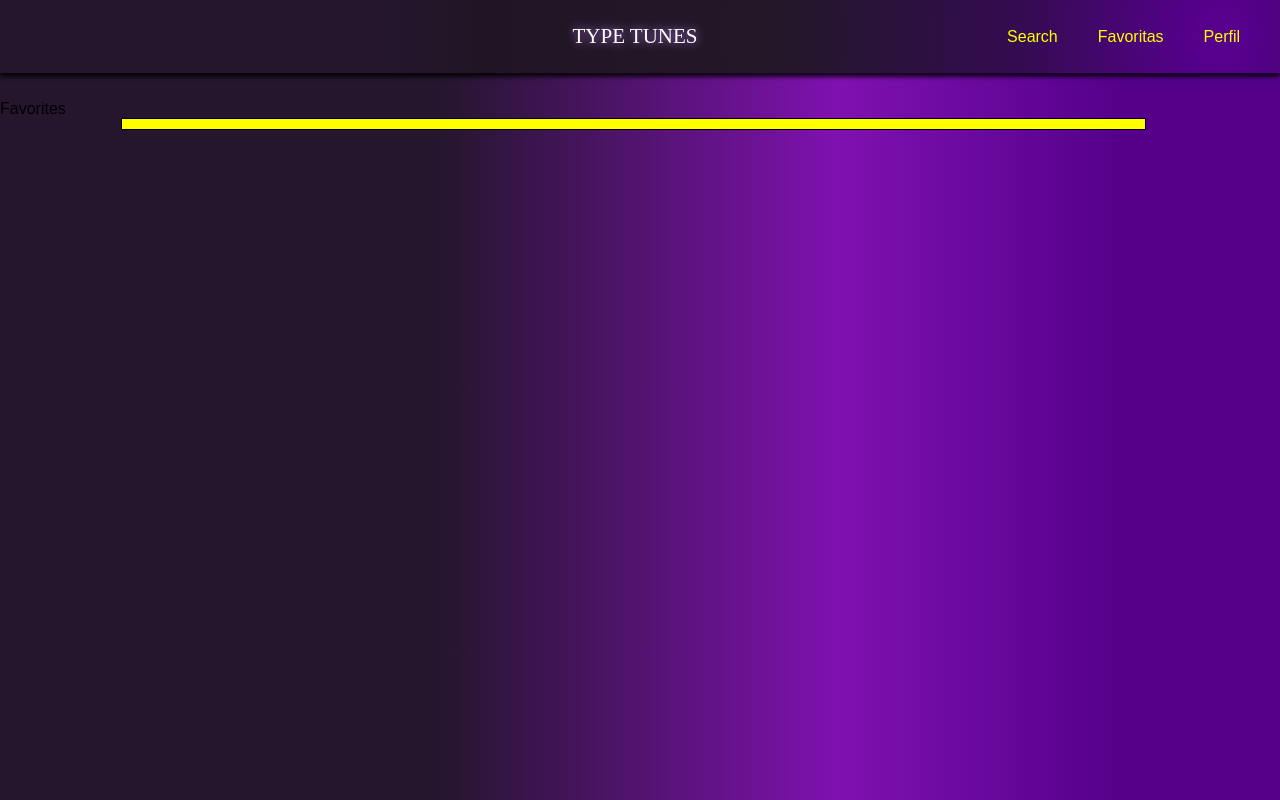
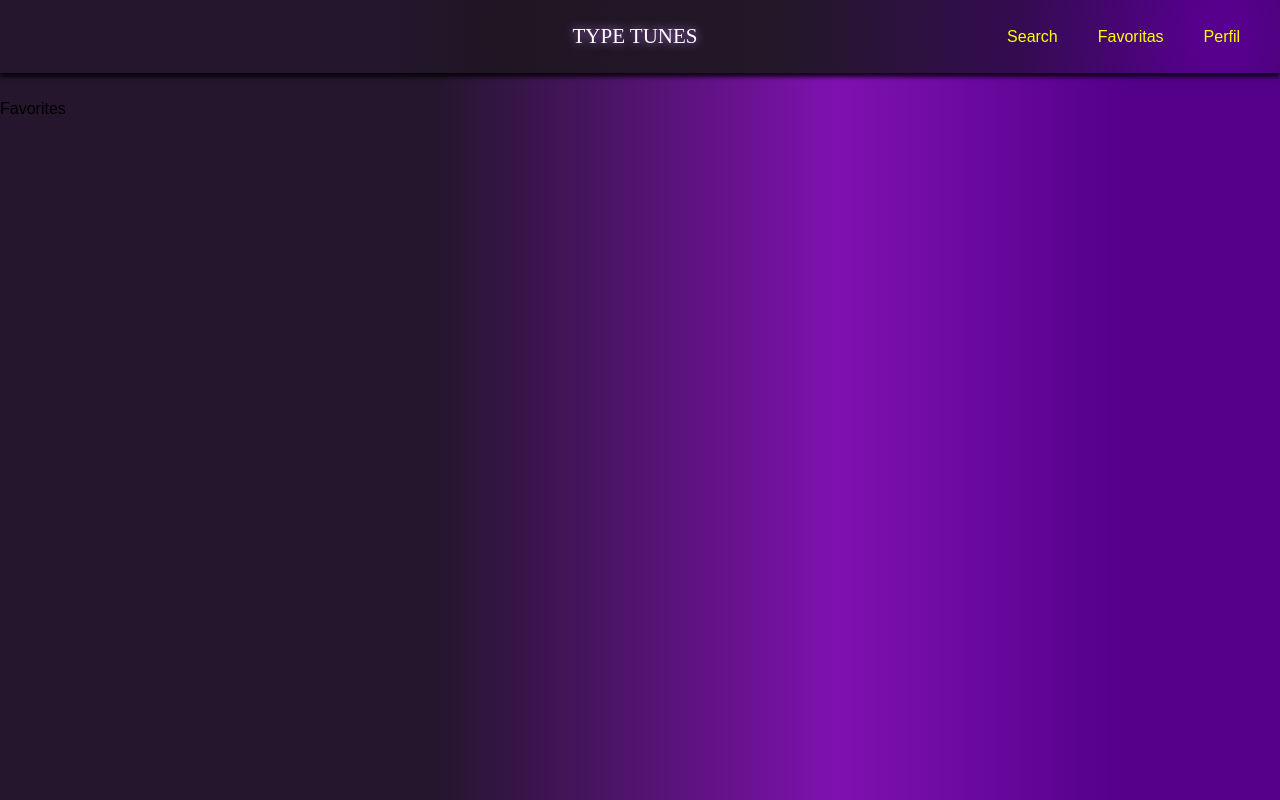
Before and after one commit to cafe51/Type-Tunes, a React (Create React App) app: page /favorites in a window 1280 px wide. Built offline with nearby package versions, Linux system fonts and the light colour scheme.

Commit message:
checkbox favoritar agora é renderizado dentro do componente MusicCard

```diff
--- a/src/index.tsx
+++ b/src/index.tsx
@@ -11,7 +11,11 @@ const GlobalStyle = createGlobalStyle`
     padding: 0;
     font-family: Arial, sans-serif;
     background-color: green;
-    background: linear-gradient(90deg, #25162E 34.29%, #7F11B0 65.42%, #54008B 87.83%);
+    background: linear-gradient(90deg,
+      #25162E 34.29%,
+      #7F11B0 65.42%,
+      #54008B 87.83%
+      );
 
   }
 
--- a/src/pages/Album/Album.tsx
+++ b/src/pages/Album/Album.tsx
@@ -8,8 +8,12 @@ import { Isong, Iartist } from '../../interfaces';
 import styled from 'styled-components';
 
 const AlbumWrapper = styled.div`
+  display: flex;
+  flex-direction: column;
+  align-items: center;
   padding-top: 100px;
   width: 99%;
+  color: white;
 `;
 
 
--- a/src/pages/Album/MusicCard.tsx
+++ b/src/pages/Album/MusicCard.tsx
@@ -1,16 +1,24 @@
 import React from 'react';
 import { MusicCardProps } from '../../types';
+import { InsertEventInterface } from '../../interfaces';
+import Loading from '../../components/Loading';
 import styled from 'styled-components';
 import { FaPlay, FaPause } from 'react-icons/fa';
 
 const MusicCardWrapper = styled.div`
   display: flex;
   flex-direction: column;
-  align-items: center;
-  border: 1px solid black;
+  align-items: left;
+  /* border: 1px solid black; */
   width: 100%;
   word-wrap: break-word;
-  background-color: yellow;
+  /* background-color: green; */
+  /* background: linear-gradient(
+    90deg,
+
+    #54008B 87.83%
+    #25162E 34.29%,
+    ); */
 `;
 
 const CustomButton = styled.button`
@@ -27,6 +35,8 @@ const ProgressBar = styled.div`
   height: 40px;
   cursor: pointer;
   background-color: #ddd;
+  border-bottom-right-radius: 20px;
+  border-top-right-radius: 20px;
 `;
 
 const ProgressBarFill = styled.div`
@@ -34,7 +44,7 @@ const ProgressBarFill = styled.div`
   background-color: #aaa;
 `;
 
-class MusicCard extends React.Component<MusicCardProps, { progress: number, isPlaying: boolean, dragging: boolean }> {
+class MusicCard extends React.Component<MusicCardProps> {
   audioRef = React.createRef<HTMLAudioElement>();
 
   state = {
@@ -79,7 +89,7 @@ class MusicCard extends React.Component<MusicCardProps, { progress: number, isPl
     this.setState({ dragging: true });
   };
 
-  handleProgressBarEnd = (event: React.MouseEvent | React.TouchEvent) => {
+  handleProgressBarEnd = () => {
     this.setState({ dragging: false });
   };
 
@@ -103,8 +113,22 @@ class MusicCard extends React.Component<MusicCardProps, { progress: number, isPl
     }
   }
 
+  favoriteCheckBox = (trackId: string, favoriteChange: (event: InsertEventInterface) => Promise<void>, favoriteChecked: (arg0: string) => boolean) =>
+    (
+      <label htmlFor={ trackId }>
+                    Favorita
+        <input
+          data-testid={ `checkbox-music-${trackId}` }
+          type="checkbox"
+          id={ trackId }
+          onChange={ favoriteChange }
+          checked={ favoriteChecked(trackId) }
+        />
+      </label>
+    );
+
   render() {
-    const { trackName, previewUrl } = this.props;
+    const { trackName, previewUrl, trackId, favoriteChange, favoriteChecked, isLoading } = this.props;
     const { progress, isPlaying } = this.state;
     return (
       <MusicCardWrapper>
@@ -131,6 +155,10 @@ class MusicCard extends React.Component<MusicCardProps, { progress: number, isPl
         <CustomButton onClick={this.handlePlayPause}>
           {isPlaying ? <FaPause /> : <FaPlay />}
         </CustomButton>
+        { isLoading
+          ? <div><Loading /></div>
+          : this.favoriteCheckBox(trackId, favoriteChange, favoriteChecked)
+        }
       </MusicCardWrapper>
     );
   }
--- a/src/pages/Album/MusicComponent.tsx
+++ b/src/pages/Album/MusicComponent.tsx
@@ -1,5 +1,4 @@
 import React from 'react';
-import Loading from '../../components/Loading';
 import MusicCard from './MusicCard';
 import { addSong, removeSong, getFavoriteSongs } from '../../services/favoriteSongsAPI';
 import { Isong, InsertEventInterface } from '../../interfaces';
@@ -11,15 +10,21 @@ const ListWrapper = styled.div`
   justify-content: center;
 `;
 
+const CardWrapper = styled.div`
+  width: 100%;
+  display: flex;
+  flex-direction: column;
+  /* justify-content: center; */
+`;
+
 const MusicCardList = styled.div`
   display: flex;
   flex-wrap: wrap;
-  align-items: center;
   padding: 5px;
-  border: 1px solid black;
+  /* border: 1px solid black; */
   width: 80%;
   word-wrap: break-word;
-  background-color: yellow;
+  /* background-color: yellow; */
 `;
 
 class MusicComponent extends React.Component<MusicComponentProps> {
@@ -90,22 +95,18 @@ class MusicComponent extends React.Component<MusicComponentProps> {
           }) => {
             const isLoading = (currentSongId === trackId || loading);
             const card = (
-              <div key={ trackId } style={ { width: '100%' } }>
-                <MusicCard trackName={trackName} previewUrl={previewUrl} />
-                { isLoading
-                  ? <div><Loading /></div>
-                  :
-                  <label htmlFor={ trackId }>
-                    Favorita
-                    <input
-                      data-testid={ `checkbox-music-${trackId}` }
-                      type="checkbox"
-                      id={ trackId }
-                      onChange={ this.handleChange }
-                      checked={ this.checkIfIsChecked(trackId) }
-                    />
-                  </label>}
-              </div>
+              <CardWrapper key={ trackId }
+                // style={ { width: '100%' } }
+              >
+                <MusicCard
+                  trackName={trackName}
+                  previewUrl={previewUrl}
+                  trackId={trackId}
+                  favoriteChange={this.handleChange}
+                  favoriteChecked={this.checkIfIsChecked}
+                  isLoading={isLoading}
+                />
+              </CardWrapper>
             );
             return card;
           })}
--- a/src/types/propTypes.ts
+++ b/src/types/propTypes.ts
@@ -3,6 +3,10 @@ import { Isong, Iartist, InsertEventInterface } from '../interfaces';
 export type MusicCardProps = {
   trackName: string;
   previewUrl: string;
+  trackId: string;
+  favoriteChange: (event: InsertEventInterface) => Promise<void>;
+  favoriteChecked: (arg0: string) => boolean;
+  isLoading: boolean;
 }
 
 export type MusicComponentProps = {
```
